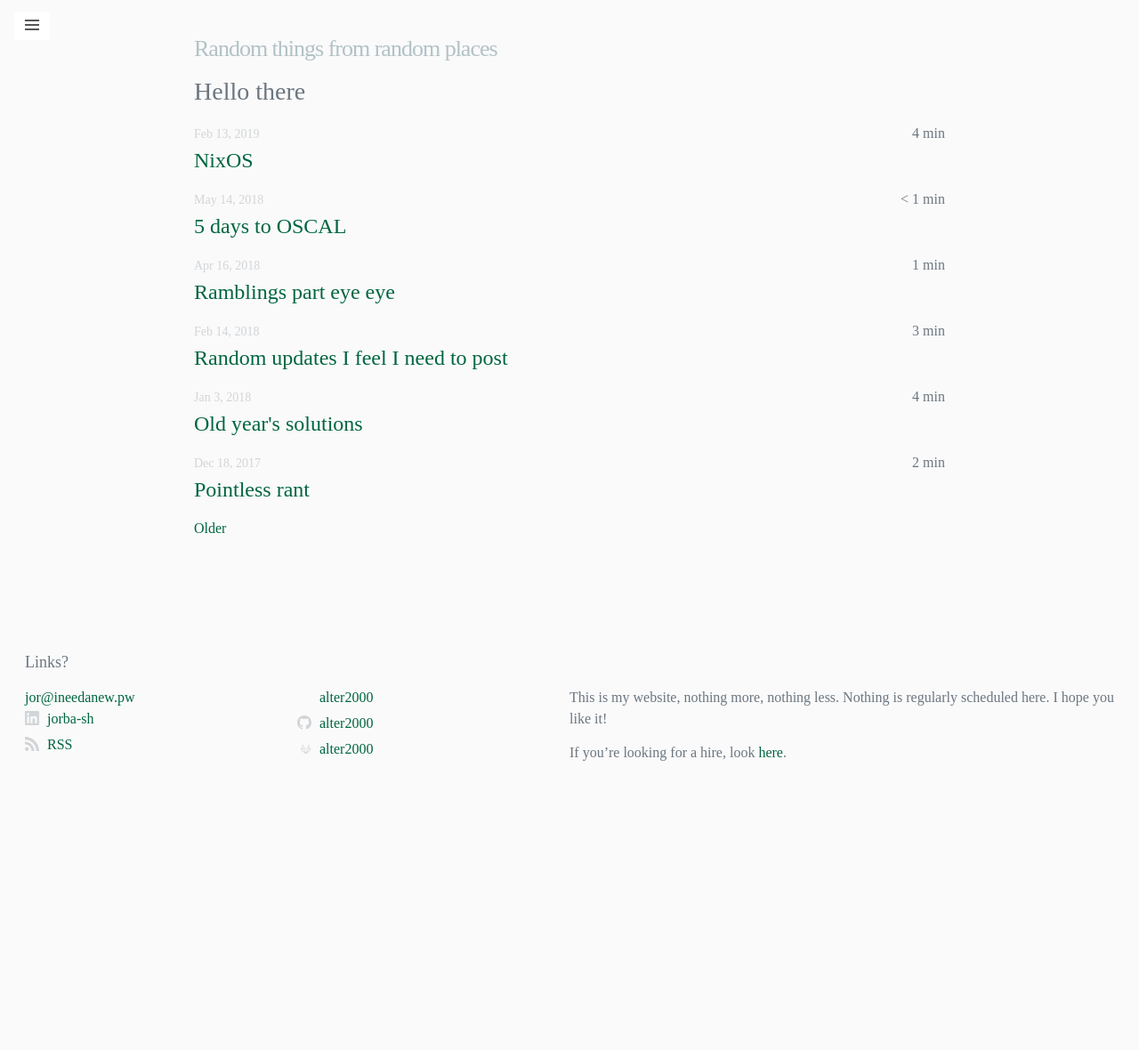
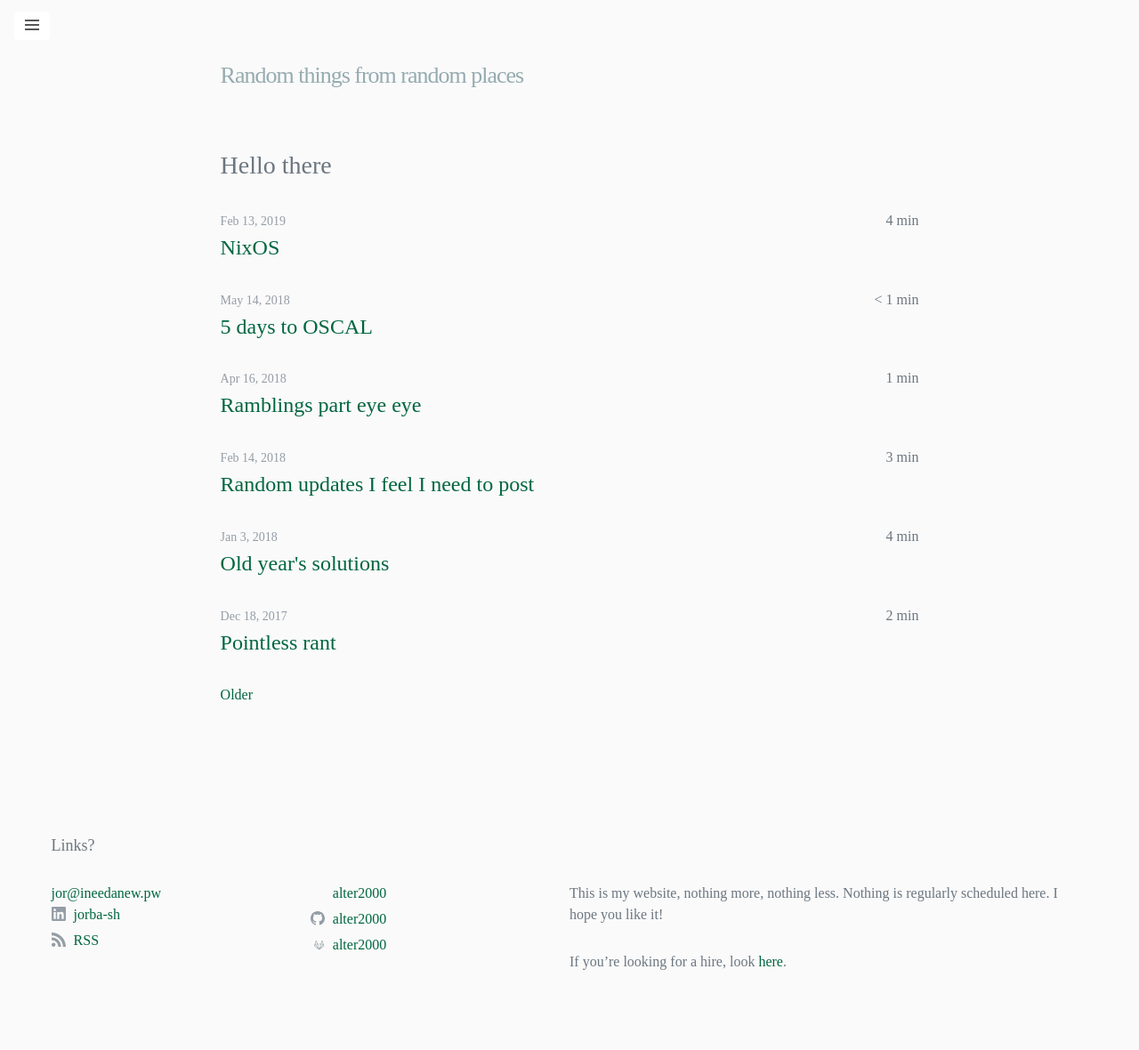
Before and after one commit to alter2000/alter2000.github.io, a Jekyll site: the page built from index.html, in a window 1280 px wide. Shown: the whole page at 89% size. Built offline with Jekyll 4.4.1, drawn with Linux system fonts in a browser that asks for light colours; the list of posts is cut into pages by our own code; before the commit the page ends 900 px from its top, so only the background shows below that.

Commit message:
base theme changes

```diff
--- a/_sass/minima.scss
+++ b/_sass/minima.scss
@@ -8,15 +8,15 @@ $base-font-weight: 400 !default;
 $small-font-size:  $base-font-size * 0.875 !default;
 $base-line-height: 1.5 !default;
 
-$spacing-unit:     28px !default;
+$spacing-unit:     3.6rem !default;
 
 $text-color:       #6C7680 !default;
 $background-color: #FAFAFA !default;
 $brand-color:      #006640 !default;
 
-$grey-color:       #959DA666 !default;
-$grey-color-light: #959DA6CC !default;
-$grey-color-dark:  #95ABB0B6 !default;
+$grey-color:       #959DA6 !default;
+$grey-color-light: #959DA6 !default;
+$grey-color-dark:  #95ABB0 !default;
 
 $table-text-align: left !default;
 
```
